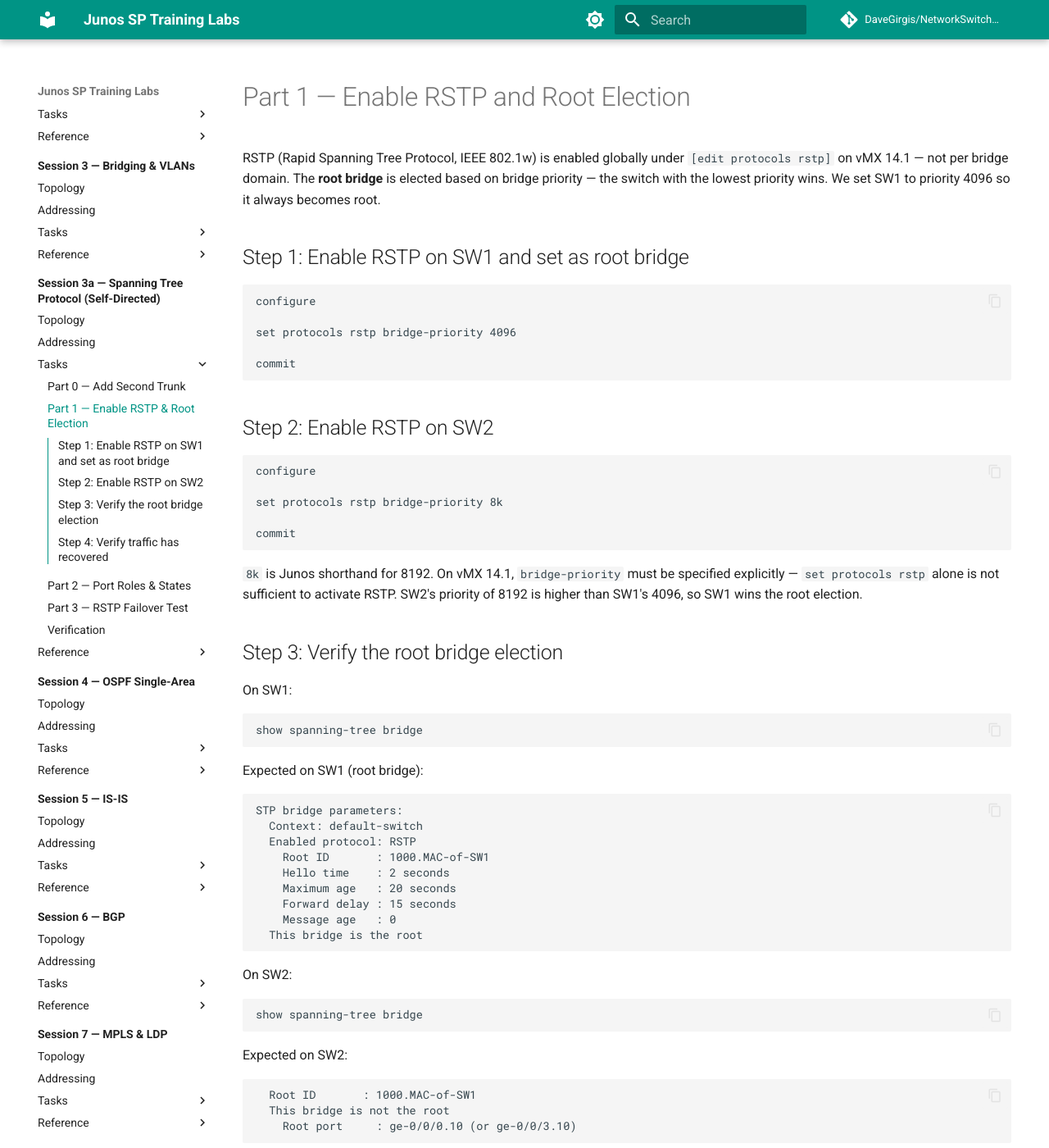
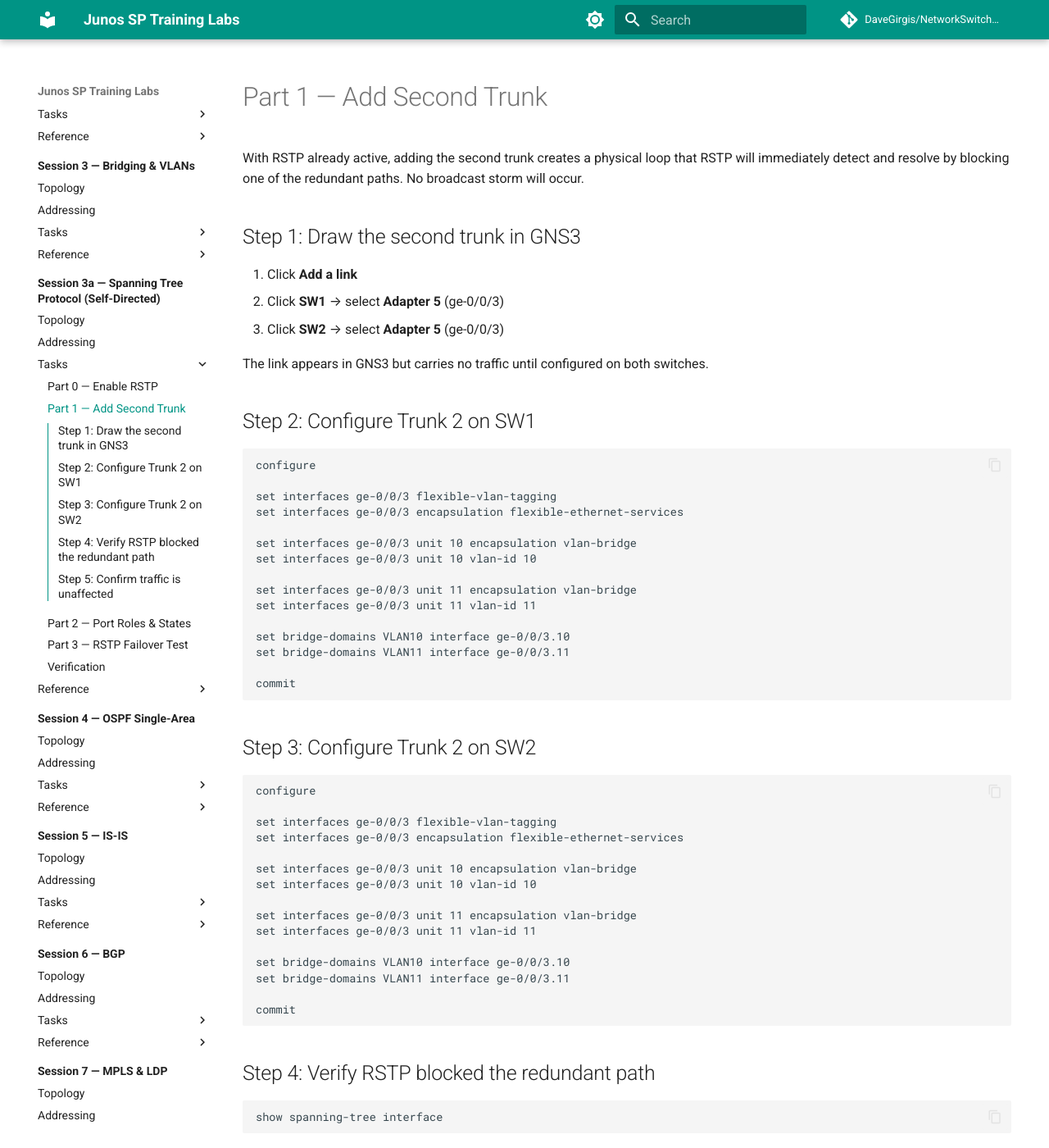
Before and after one commit to DaveGirgis/NetworkSwitchLab-JUNOS, an MkDocs documentation site: the page built from docs/session3a/tasks/part1.md, in a window 1280 px wide and 1400 px high. Shown: the whole window at 82% size. Built offline with MkDocs 1.6.1 and Material for MkDocs 9.7.7, drawn with Linux system fonts in a browser that asks for light colours; comment, search, counter and statistics services are not loaded; some of the changed text lies outside the part shown.

Commit message:
Reorder Session 3a: enable RSTP before adding second trunk
Enable RSTP (Part 0) before introducing the redundant trunk (Part 1)
so the loop is never active without STP protection. Remove broadcast
storm danger warning -- it no longer applies with this ordering.

Co-Authored-By: Claude Sonnet 4.6 <noreply@anthropic.com>

````diff
--- a/docs/session3a/tasks/part1.md
+++ b/docs/session3a/tasks/part1.md
@@ -1,69 +1,89 @@
-# Part 1 — Enable RSTP and Root Election
+# Part 1 — Add Second Trunk
 
-RSTP (Rapid Spanning Tree Protocol, IEEE 802.1w) is enabled globally under `[edit protocols rstp]` on vMX 14.1 — not per bridge domain. The **root bridge** is elected based on bridge priority — the switch with the lowest priority wins. We set SW1 to priority 4096 so it always becomes root.
+With RSTP already active, adding the second trunk creates a physical loop that RSTP will immediately detect and resolve by blocking one of the redundant paths. No broadcast storm will occur.
 
-## Step 1: Enable RSTP on SW1 and set as root bridge
+## Step 1: Draw the second trunk in GNS3
+
+1. Click **Add a link**
+2. Click **SW1** → select **Adapter 5** (ge-0/0/3)
+3. Click **SW2** → select **Adapter 5** (ge-0/0/3)
+
+The link appears in GNS3 but carries no traffic until configured on both switches.
+
+## Step 2: Configure Trunk 2 on SW1
 
 ```junos
 configure
 
-set protocols rstp bridge-priority 4096
+set interfaces ge-0/0/3 flexible-vlan-tagging
+set interfaces ge-0/0/3 encapsulation flexible-ethernet-services
+
+set interfaces ge-0/0/3 unit 10 encapsulation vlan-bridge
+set interfaces ge-0/0/3 unit 10 vlan-id 10
+
+set interfaces ge-0/0/3 unit 11 encapsulation vlan-bridge
+set interfaces ge-0/0/3 unit 11 vlan-id 11
+
+set bridge-domains VLAN10 interface ge-0/0/3.10
+set bridge-domains VLAN11 interface ge-0/0/3.11
 
 commit
 ```
 
-## Step 2: Enable RSTP on SW2
+## Step 3: Configure Trunk 2 on SW2
 
 ```junos
 configure
 
-set protocols rstp bridge-priority 8k
+set interfaces ge-0/0/3 flexible-vlan-tagging
+set interfaces ge-0/0/3 encapsulation flexible-ethernet-services
+
+set interfaces ge-0/0/3 unit 10 encapsulation vlan-bridge
+set interfaces ge-0/0/3 unit 10 vlan-id 10
+
+set interfaces ge-0/0/3 unit 11 encapsulation vlan-bridge
+set interfaces ge-0/0/3 unit 11 vlan-id 11
+
+set bridge-domains VLAN10 interface ge-0/0/3.10
+set bridge-domains VLAN11 interface ge-0/0/3.11
 
 commit
 ```
 
-`8k` is Junos shorthand for 8192. On vMX 14.1, `bridge-priority` must be specified explicitly — `set protocols rstp` alone is not sufficient to activate RSTP. SW2's priority of 8192 is higher than SW1's 4096, so SW1 wins the root election.
-
-## Step 3: Verify the root bridge election
-
-On SW1:
+## Step 4: Verify RSTP blocked the redundant path
 
 ```junos
-show spanning-tree bridge
+show spanning-tree interface
 ```
 
-Expected on SW1 (root bridge):
+Expected on SW2 — one trunk port is Alternate/Discarding:
 
 ```text
-STP bridge parameters:
-  Context: default-switch
-  Enabled protocol: RSTP
-    Root ID       : 1000.MAC-of-SW1
-    Hello time    : 2 seconds
-    Maximum age   : 20 seconds
-    Forward delay : 15 seconds
-    Message age   : 0
-  This bridge is the root
+Interface      Port ID    Designated    Port    State       Role
+                          bridge ID     Cost
+ge-0/0/0.10    128:1      1000.SW1mac   2000  Forwarding  Root
+ge-0/0/3.10    128:4      8000.SW2mac   2000  Discarding  Alternate
 ```
 
-On SW2:
-
 ```junos
-show spanning-tree bridge
+show bridge domain
 ```
 
-Expected on SW2:
+Expected: both bridge domains now list three interfaces (two trunk subunits + one access port):
 
 ```text
-  Root ID       : 1000.MAC-of-SW1
-  This bridge is not the root
-    Root port     : ge-0/0/0.10 (or ge-0/0/3.10)
+Routing instance        Bridge domain            VLAN ID     Interfaces
+default-switch          VLAN10                   10
+                                                     ge-0/0/0.10
+                                                     ge-0/0/1.0
+                                                     ge-0/0/3.10
+default-switch          VLAN11                   11
+                                                     ge-0/0/0.11
+                                                     ge-0/0/2.0
+                                                     ge-0/0/3.11
 ```
 
-!!! note "Bridge priority in the Root ID"
-    The Root ID is a combination of priority and MAC address. With priority 4096 (hex 0x1000), SW1's Root ID will always be lower than SW2's 0x8000 regardless of MAC address — guaranteeing SW1 wins the election.
-
-## Step 4: Verify traffic has recovered
+## Step 5: Confirm traffic is unaffected
 
 From PC1, ping PC3:
 
@@ -71,4 +91,4 @@ From PC1, ping PC3:
 ping 192.168.10.2
 ```
 
-RSTP should have converged and the ping should succeed. If the ping still fails, wait 10 seconds and try again — RSTP convergence on first enable can take a few seconds.
+Pings should succeed without interruption — RSTP converged before the loop was ever active.
--- a/mkdocs.yml
+++ b/mkdocs.yml
@@ -92,8 +92,8 @@ nav:
     - Topology: session3a/topology.md
     - Addressing: session3a/addressing.md
     - Tasks:
-      - Part 0 — Add Second Trunk: session3a/tasks/part0.md
-      - Part 1 — Enable RSTP & Root Election: session3a/tasks/part1.md
+      - Part 0 — Enable RSTP: session3a/tasks/part0.md
+      - Part 1 — Add Second Trunk: session3a/tasks/part1.md
       - Part 2 — Port Roles & States: session3a/tasks/part2.md
       - Part 3 — RSTP Failover Test: session3a/tasks/part3.md
       - Verification: session3a/tasks/verify.md
````
Also changed, not shown: docs/session3a/index.md (+2 -2 lines), docs/session3a/tasks/part0.md (+25 -44 lines).
